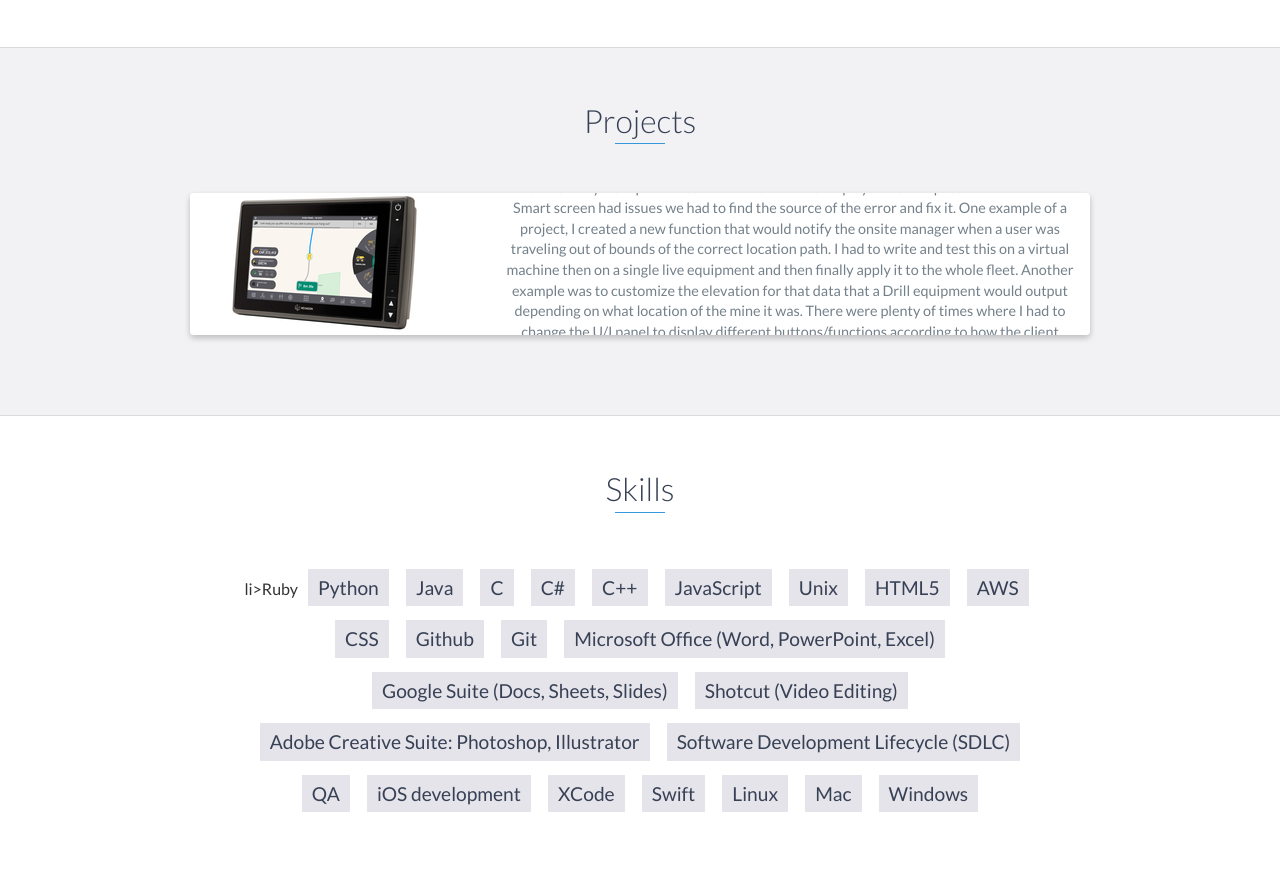
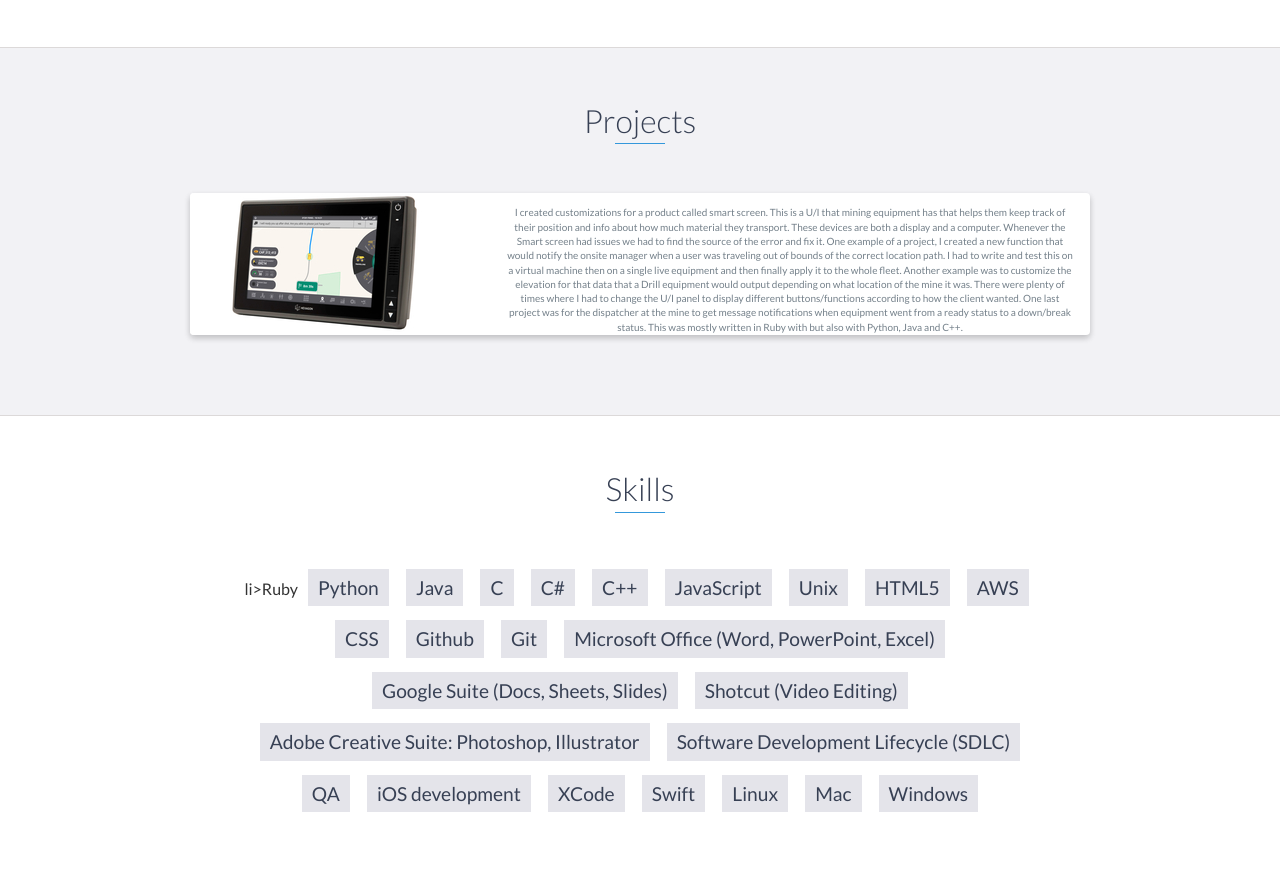
Before and after one commit to eddyvalen/eddyvalen.github.io, a website: page index.html in a window 1280 px wide. Shown: the part 2801-3670 px from the top of the page. Drawn offline with nearby package versions, Linux system fonts and the light colour scheme.

Commit message:
Update index.html

```diff
--- a/index.html
+++ b/index.html
@@ -154,7 +154,7 @@
                     <!-- End .project-image -->
                     <div class="project-info">
                         <h3>Smart Screen Customizations</h3>
-                        <p>
+                        <p style="font-size: 10px">
                              I created customizations for a product called smart screen. This is a U/I that mining equipment has that helps them keep track of their position and info about how much material they transport. These devices are both a display and a computer. Whenever the Smart screen had issues we had to find the source of the error and fix it. One example of a project, I created a new function that would notify the onsite manager when a user was traveling out of bounds of the correct location path. I had to write and test this on a virtual machine then on a single live equipment and then finally apply it to the whole fleet. Another example was to customize the elevation for that data that a Drill equipment would output depending on what location of the mine it was. There were plenty of times where I had to change the U/I panel to display different buttons/functions according to how the client wanted. One last project was for the dispatcher at the mine to get message notifications when equipment went from a ready status to a down/break status. This was mostly written in Ruby with but also with Python, Java and C++.
                         </p>
                         <a href="project 1 page.html">View Project</a>
```
